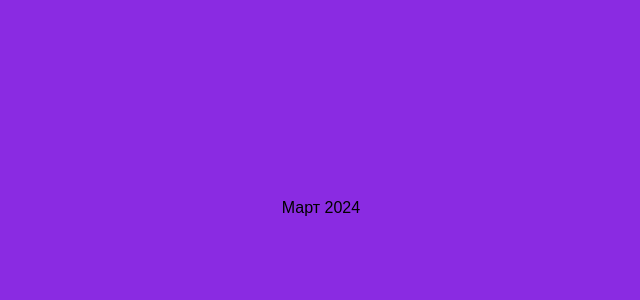
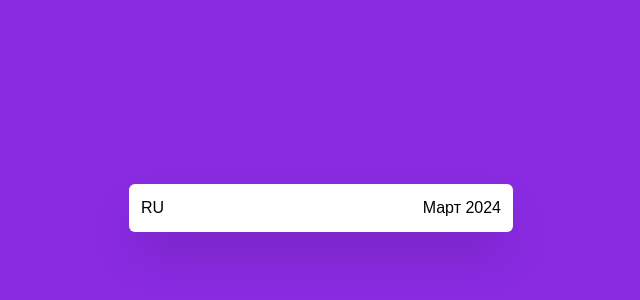
Before and after one commit to Horizonnns/vue-custom-calendar, a Vue app: page / in a window 1280 px wide. Shown: the part 192-492 px from the top of the page, without its empty margins (319-959 px from the left). Built offline with nearby package versions, Linux system fonts and the light colour scheme.

Commit message:
Made a method for changing the language

```diff
--- a/src/components/Calendar.vue
+++ b/src/components/Calendar.vue
@@ -32,10 +32,16 @@ const MONTHSEN = [
 	'December',
 ];
 
-const currLanguage = ref('ru');
+const currLanguage = ref('ru'); // current-language
 const currYear = ref(new Date().getFullYear()); // current-year
 const currMonthIndex = ref(new Date().getMonth()); // current-month-index
 
+// language-toggler
+const languageToggler = () => {
+	return (currLanguage.value = currLanguage.value === 'ru' ? 'en' : 'ru');
+};
+
+// current-date-(month-&&-year)
 const currMonthAndYear = computed(() => {
 	return `${
 		currLanguage.value === 'ru'
@@ -48,5 +54,12 @@ console.log('currMonthAndYear', currMonthAndYear.value);
 </script>
 
 <template>
-	<span>{{ currMonthAndYear }}</span>
+	<div class="bg-white w-96 p-3 rounded-md shadow-2xl">
+		<div class="flex items-center justify-between">
+			<button @click="languageToggler" class="uppercase">
+				{{ currLanguage }}
+			</button>
+			<span>{{ currMonthAndYear }}</span>
+		</div>
+	</div>
 </template>
```
